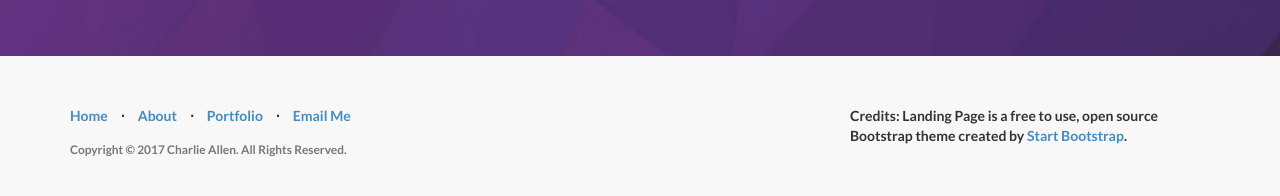
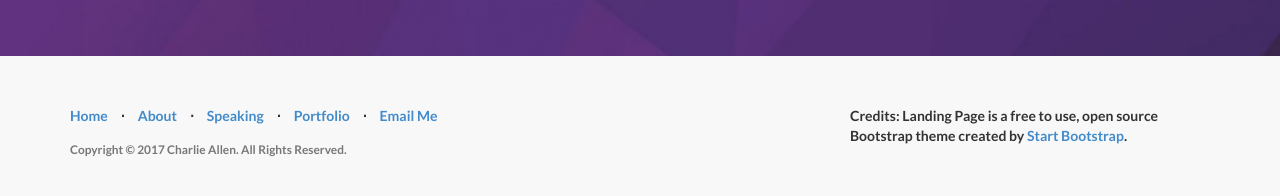
Before and after one commit to CharlieAllen/CharlieAllen.github.io, a Jekyll site: the page built from index.html, in a window 1280 px wide and 900 px high, scrolled down 3118 px. Shown: the part 692-888 px from the top of the window. Built offline with Jekyll 4.4.1, drawn with Linux system fonts in a browser that asks for light colours.

Commit message:
speaking link added to footer

```diff
--- a/_includes/footer.html
+++ b/_includes/footer.html
@@ -10,6 +10,10 @@
                     <li class="footer-menu-divider">&sdot;</li>
                     <li>
                         <a href="#about">About</a>
+                    </li>
+                    <li class="footer-menu-divider">&sdot;</li>
+                    <li>
+                        <a href="#speaking">Speaking</a>
                     </li>
                     <li class="footer-menu-divider">&sdot;</li>
                     <li>
```
